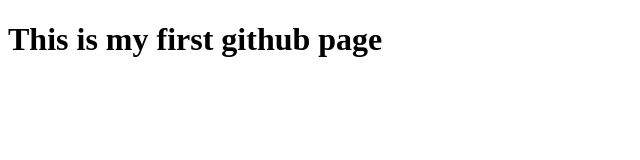
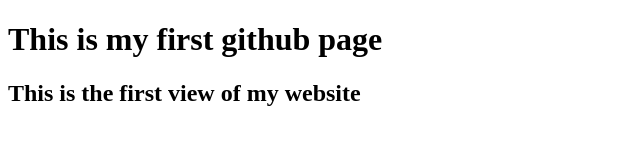
Before and after one commit to abnafis17/My-First-Repo, a plain HTML site: page index.html in a window 1280 px wide. Shown: the whole page, without its empty margins (0-640 px from the left). Drawn offline with Linux system fonts and the light colour scheme.

Commit message:
insert h1

```diff
--- a/index.html
+++ b/index.html
@@ -1,12 +1,16 @@
 <!DOCTYPE html>
 <html lang="en">
+
 <head>
     <meta charset="UTF-8">
     <meta http-equiv="X-UA-Compatible" content="IE=edge">
     <meta name="viewport" content="width=device-width, initial-scale=1.0">
     <title>Document</title>
 </head>
+
 <body>
     <h1>This is my first github page</h1>
+    <h2>This is the first view of my website</h2>
 </body>
+
 </html>
```
